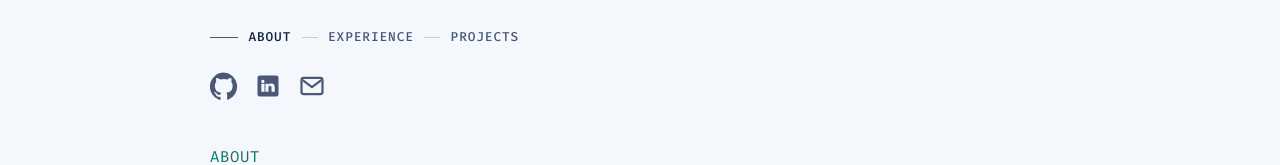
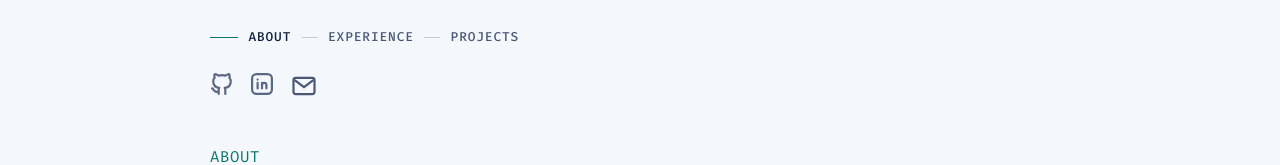
Before and after one commit to kurtluu/portfolio, a React (Vite) app in the folder react-ts-site/: page / in a window 1280 px wide. Shown: the part 259-424 px from the top of the page. Built offline with nearby package versions, Linux system fonts and the light colour scheme.

Commit message:
Clean up social icon SVG JSX formatting

```diff
--- a/react-ts-site/src/App.tsx
+++ b/react-ts-site/src/App.tsx
@@ -87,22 +87,55 @@ type Theme = "dark" | "light";
 function SocialIcon({ label }: { label: string }) {
   if (label === "GitHub") {
     return (
-      <svg viewBox="0 0 24 24" width="28" height="28" fill="currentColor">
-        <path d="M12 .5A12 12 0 0 0 8.2 23.9c.6.1.8-.2.8-.6v-2.1c-3.3.7-4-1.6-4-1.6a3.1 3.1 0 0 0-1.3-1.8c-1.1-.7.1-.7.1-.7a2.5 2.5 0 0 1 1.8 1.2 2.5 2.5 0 0 0 3.4 1 2.5 2.5 0 0 1 .7-1.6c-2.7-.3-5.5-1.3-5.5-6a4.7 4.7 0 0 1 1.2-3.3 4.4 4.4 0 0 1 .1-3.2s1-.3 3.3 1.3a11.2 11.2 0 0 1 6 0c2.3-1.6 3.3-1.3 3.3-1.3a4.4 4.4 0 0 1 .1 3.2 4.7 4.7 0 0 1 1.2 3.3c0 4.7-2.8 5.7-5.5 6a2.8 2.8 0 0 1 .8 2.2v3.2c0 .4.2.7.8.6A12 12 0 0 0 12 .5z" />
+      <svg
+        width="24"
+        height="24"
+        viewBox="0 0 24 24"
+        fill="none"
+        stroke="currentColor"
+        strokeWidth="2"
+        strokeLinecap="round"
+        strokeLinejoin="round"
+        className="inline-block size-6 scale-125 fill-transparent stroke-current stroke-2 opacity-90 group-hover:fill-transparent sm:scale-110"
+      >
+        <path stroke="none" d="M0 0h24v24H0z" fill="none" />
+        <path d="M9 19c-4.3 1.4 -4.3 -2.5 -6 -3m12 5v-3.5c0 -1 .1 -1.4 -.5 -2c2.8 -.3 5.5 -1.4 5.5 -6a4.6 4.6 0 0 0 -1.3 -3.2a4.2 4.2 0 0 0 -.1 -3.2s-1.1 -.3 -3.5 1.3a12.3 12.3 0 0 0 -6.2 0c-2.4 -1.6 -3.5 -1.3 -3.5 -1.3a4.2 4.2 0 0 0 -.1 3.2a4.6 4.6 0 0 0 -1.3 3.2c0 4.6 2.7 5.7 5.5 6c-.6 .6 -.6 1.2 -.5 2v3.5" />
       </svg>
     );
   }
 
   if (label === "LinkedIn") {
     return (
-      <svg viewBox="0 0 24 24" width="28" height="28" fill="currentColor">
-        <path d="M5 3a2 2 0 0 0-2 2v14a2 2 0 0 0 2 2h14a2 2 0 0 0 2-2V5a2 2 0 0 0-2-2H5zm2.6 6.5A1.4 1.4 0 1 1 7.6 6.7a1.4 1.4 0 0 1 0 2.8zM9 17H6.3V10H9v7zm8.7 0H15v-3.4c0-.8 0-1.9-1.2-1.9S12.4 12.6 12.4 13.5V17H9.8V10h2.5v1c.4-.7 1.2-1.2 2.4-1.2 2.6 0 3.1 1.7 3.1 3.9V17z" />
+      <svg
+        width="24"
+        height="24"
+        viewBox="0 0 24 24"
+        fill="none"
+        stroke="currentColor"
+        strokeWidth="2"
+        strokeLinecap="round"
+        strokeLinejoin="round"
+        className="inline-block size-6 scale-125 fill-transparent stroke-current stroke-2 opacity-90 group-hover:fill-transparent sm:scale-110"
+      >
+        <path stroke="none" d="M0 0h24v24H0z" fill="none" />
+        <path d="M8 11v5" />
+        <path d="M8 8v.01" />
+        <path d="M12 16v-5" />
+        <path d="M16 16v-3a2 2 0 1 0 -4 0" />
+        <path d="M3 7a4 4 0 0 1 4 -4h10a4 4 0 0 1 4 4v10a4 4 0 0 1 -4 4h-10a4 4 0 0 1 -4 -4z" />
       </svg>
     );
   }
 
   return (
-    <svg viewBox="0 0 24 24" width="28" height="28" fill="none" stroke="currentColor" strokeWidth="1.9">
+    <svg
+      viewBox="0 0 24 24"
+      width="28"
+      height="28"
+      fill="none"
+      stroke="currentColor"
+      strokeWidth="1.9"
+    >
       <rect x="3" y="5" width="18" height="14" rx="2" />
       <path d="M4 7l8 6 8-6" />
     </svg>
```
